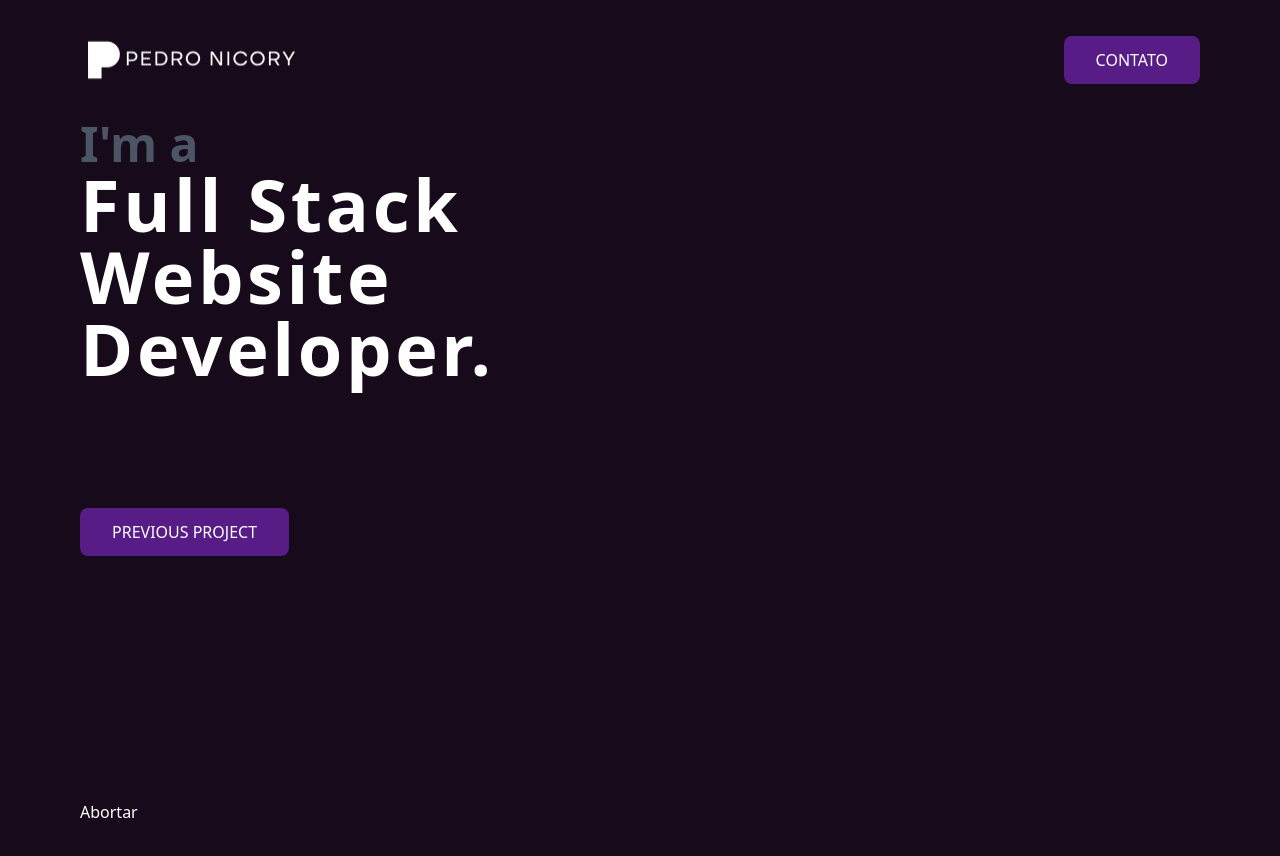
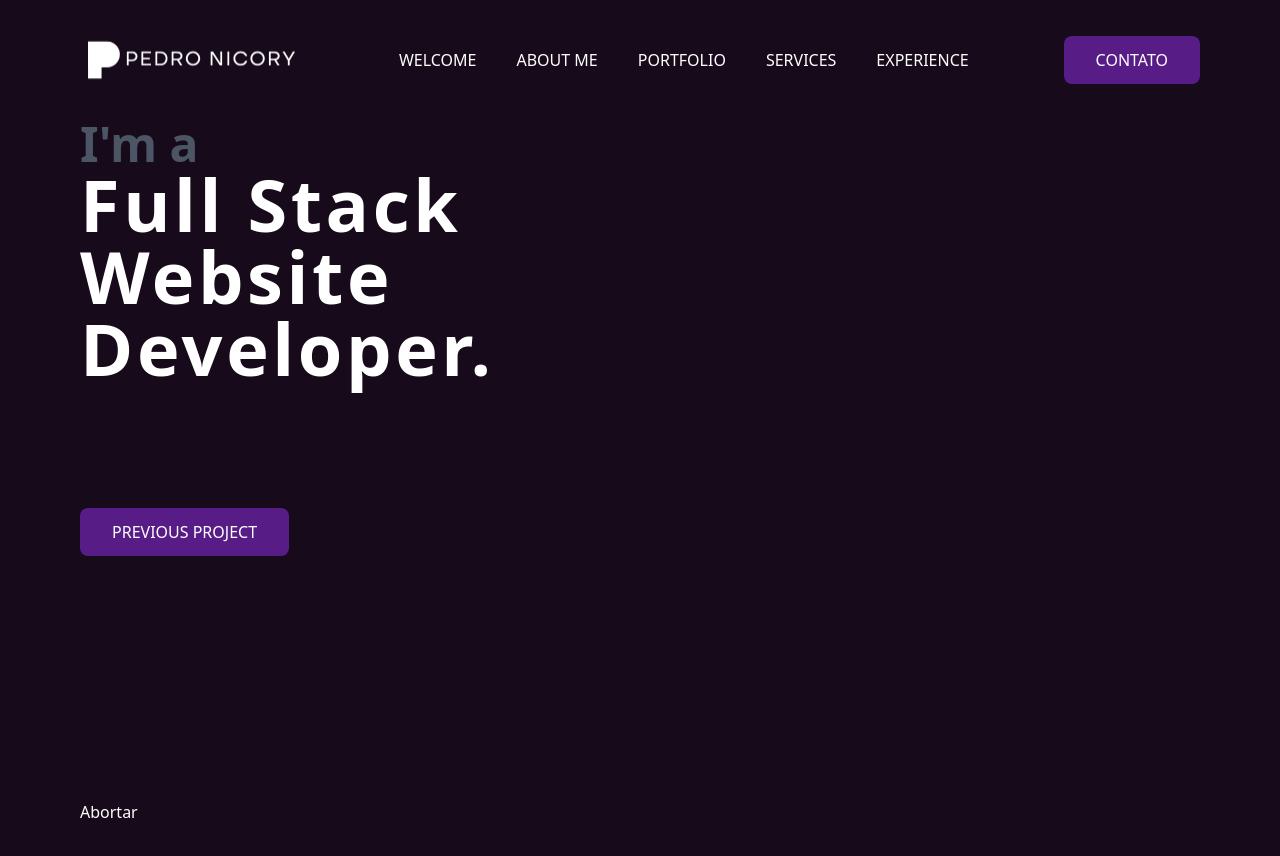
Before and after one commit to nicoryy/nicoryy.github.io, a React (Vite) app: page / in a window 1280 px wide. Shown: the top 856 px of the page. Built offline with nearby package versions, Linux system fonts and the light colour scheme.

Commit message:
fixed responsive header

```diff
--- a/src/components/Nav.jsx
+++ b/src/components/Nav.jsx
@@ -9,7 +9,7 @@ const Nav = () => {
     const close = document.querySelector("#close");
     const nav = document.querySelector("#nav");
 
-    nav.classList.toggle("translate-y-60");
+    nav.classList.toggle("translate-y-[200%]");
     menu.classList.toggle("hidden");
     close.classList.toggle("hidden");
   }
@@ -23,11 +23,11 @@ const Nav = () => {
           id="nav"
           className="lg:static lg:min-h-fit absolute
           lg:bg-transparent bg-purple-600 min-h-[60vh]
-          left-0 -translate-y-96 lg:w-auto w-[calc(100vw-10rem)]
-          flex items-center mx-20 justify-center
-          transition
-          duration-300
-            "
+          left-0 top-[-100%] lg:w-auto w-[calc(100vw-10rem)]
+          flex items-center justify-center
+          transition-transform rounded-lg duration-500
+          lg:mx-0 mx-20 ease-out
+          "
         >
           <ul className="flex lg:gap-10 gap-8 lg:flex-row flex-col lg:items-center ">
             <li>
```
